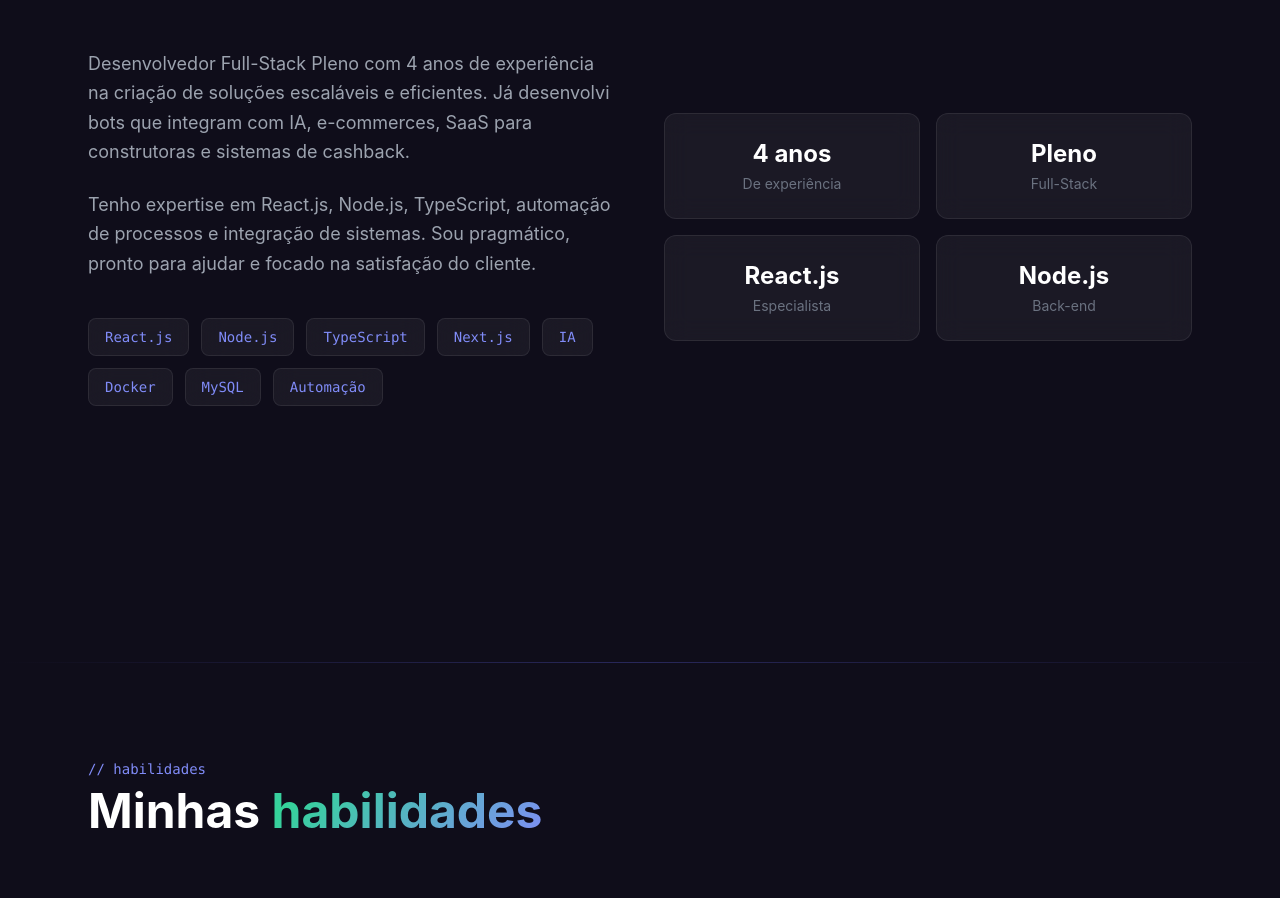
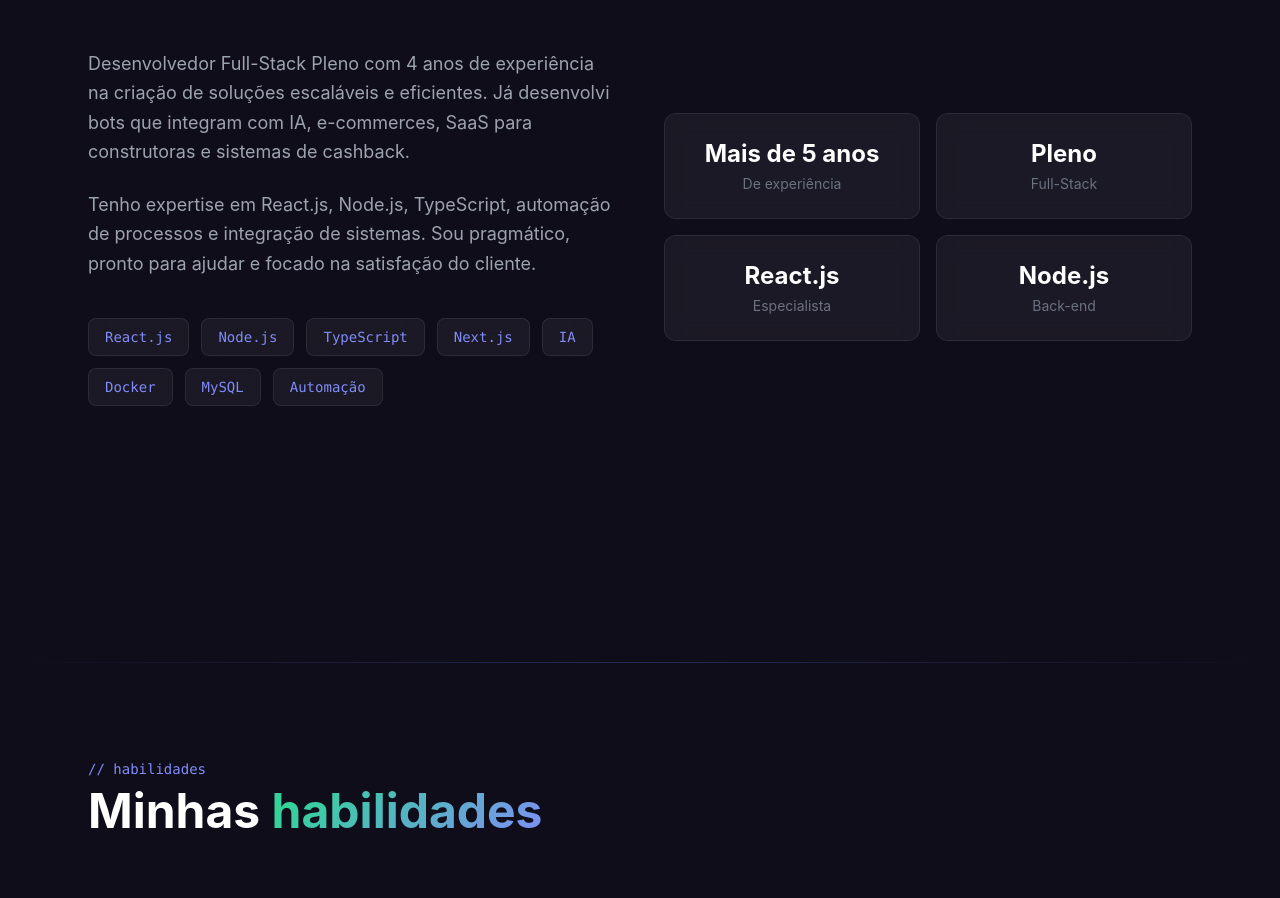
Before and after one commit to Kaique-Freitas/kaiquefreitas.com, a Next.js app: page / in a window 1280 px wide. Shown: the part 1100-1998 px from the top of the page. Built offline with nearby package versions, Linux system fonts and the light colour scheme.

Commit message:
Update AboutSection.tsx

```diff
--- a/src/components/AboutSection.tsx
+++ b/src/components/AboutSection.tsx
@@ -1,7 +1,7 @@
 import { RevealOnScroll } from './RevealOnScroll'
 
 const stats = [
-  { value: '4 anos', label: 'De experiência' },
+  { value: 'Mais de 5 anos', label: 'De experiência' },
   { value: 'Pleno', label: 'Full-Stack' },
   { value: 'React.js', label: 'Especialista' },
   { value: 'Node.js', label: 'Back-end' }
```
